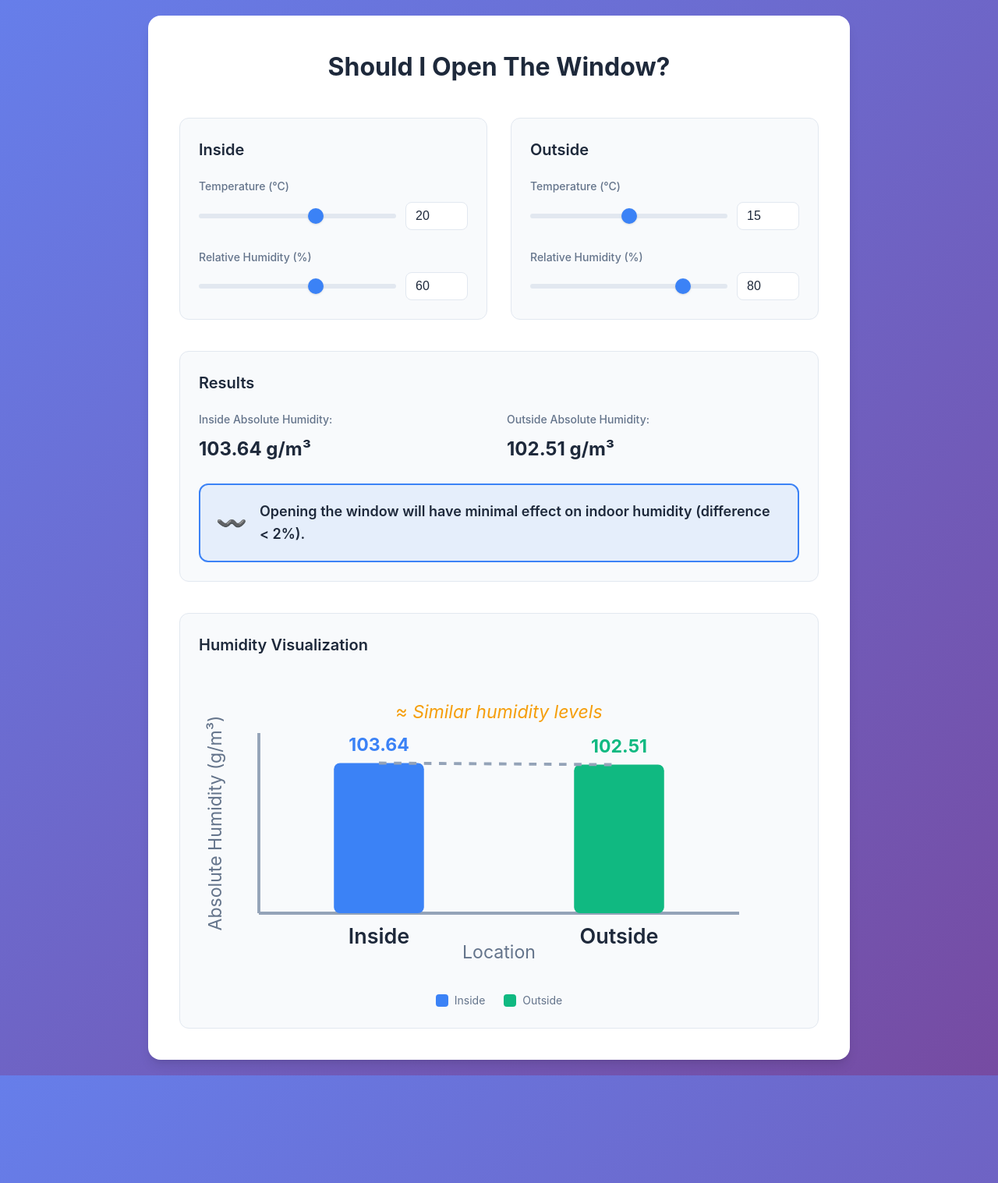
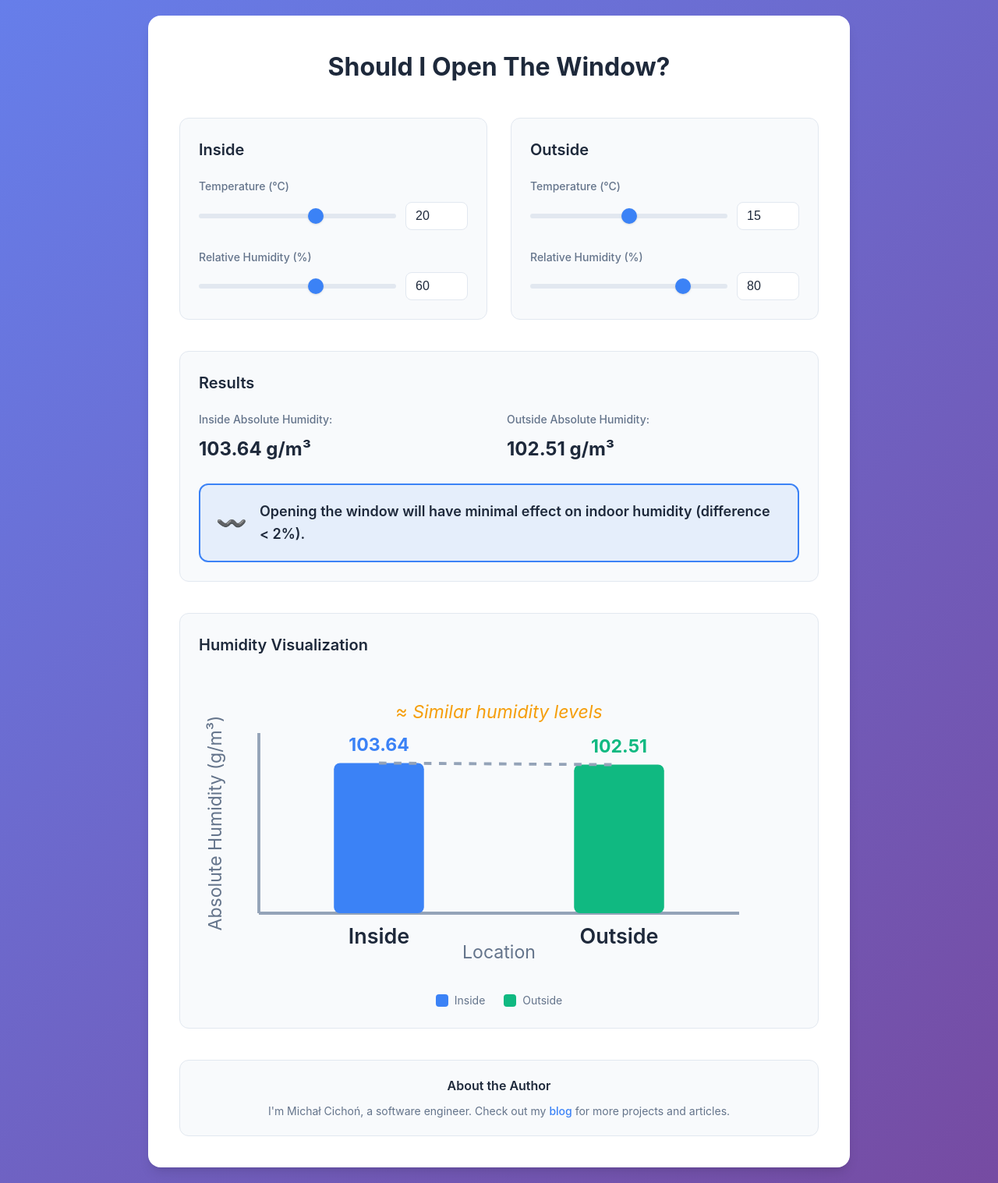
Before and after one commit to michalcichon/michalcichon.github.io, a Jekyll site: the page humidity-app/index.html, which Jekyll copies as it is, in a window 1280 px wide. Shown: the whole page at 78% size. Built offline with Jekyll 4.4.1, drawn with Linux system fonts in a browser that asks for light colours.

Commit message:
update about the author

```diff
--- a/humidity-app/index.html
+++ b/humidity-app/index.html
@@ -82,6 +82,11 @@
                 </div>
             </div>
         </div>
+
+        <div class="about-author">
+            <h3>About the Author</h3>
+            <p>I'm Michał Cichoń, a software engineer. Check out my <a href="https://michalcichon.github.io/" target="_blank" rel="noopener noreferrer">blog</a> for more projects and articles.</p>
+        </div>
     </div>
 
     <script src="app.js"></script>
--- a/humidity-app/styles.css
+++ b/humidity-app/styles.css
@@ -234,6 +234,40 @@ input[type="number"]:focus {
     border-radius: 4px;
 }
 
+.about-author {
+    background: var(--bg-color);
+    padding: 20px;
+    border-radius: 12px;
+    border: 1px solid var(--border-color);
+    margin-top: 40px;
+    text-align: center;
+}
+
+.about-author h3 {
+    color: var(--text-primary);
+    margin-bottom: 8px;
+    font-size: 1rem;
+    font-weight: 600;
+}
+
+.about-author p {
+    color: var(--text-secondary);
+    font-size: 0.875rem;
+    margin: 0;
+}
+
+.about-author a {
+    color: var(--primary-color);
+    text-decoration: none;
+    font-weight: 500;
+    transition: color 0.2s ease;
+}
+
+.about-author a:hover {
+    color: #2563eb;
+    text-decoration: underline;
+}
+
 /* Mobile responsiveness */
 @media (max-width: 768px) {
     .container {
```
